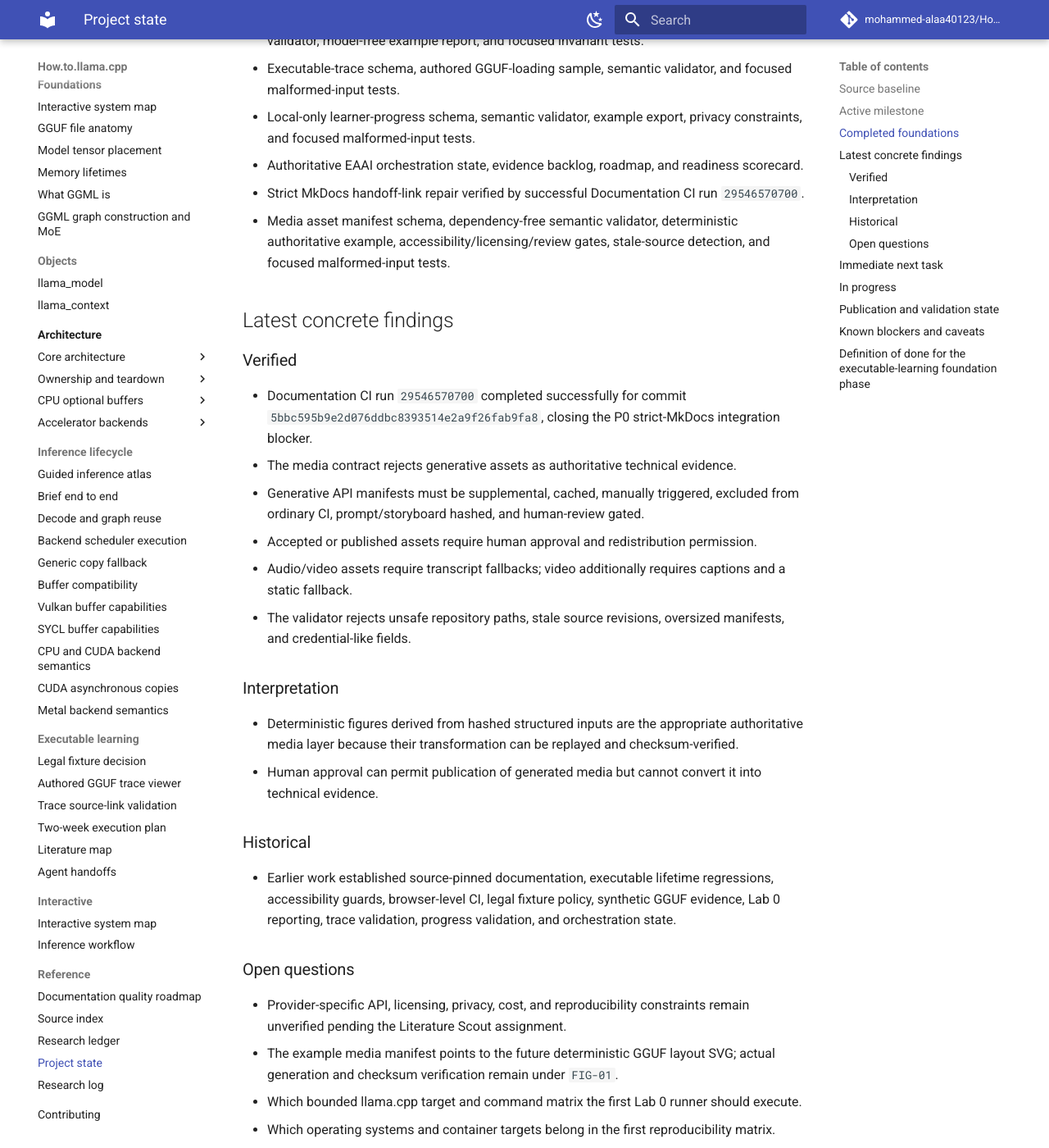
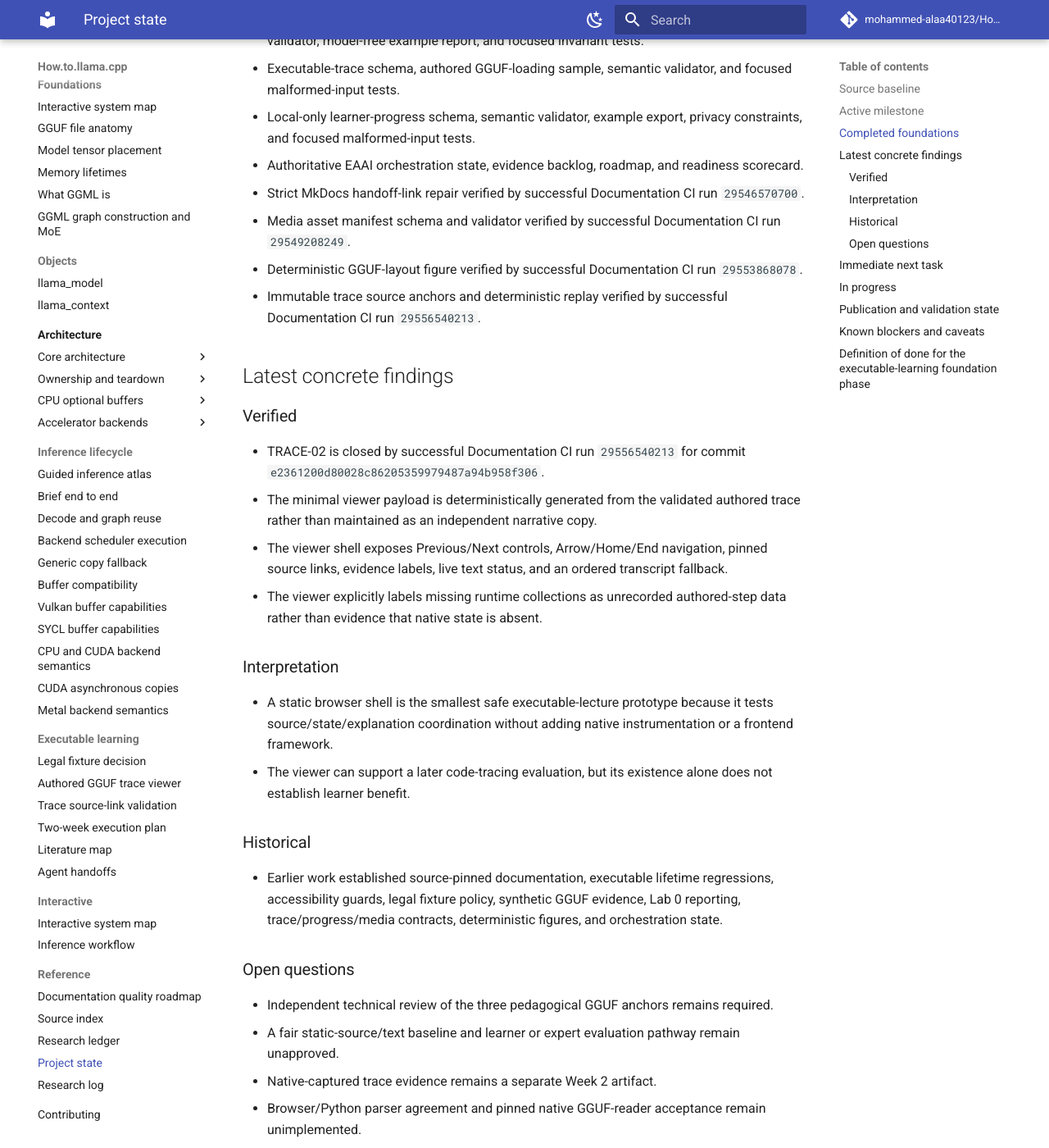
Before and after one commit to mohammed-alaa40123/How.to.llama.cpp, an MkDocs documentation site: the page built from docs/reference/project-state.md, in a window 1280 px wide and 1400 px high, scrolled down 1463 px. Shown: the whole window at 82% size. Built offline with MkDocs 1.6.1 and Material for MkDocs 9.7.7, drawn with Linux system fonts in a browser that asks for light colours; comment, search, counter and statistics services are not loaded; some of the changed text lies outside the part shown.

Commit message:
docs: record trace viewer prototype state

````diff
--- a/docs/reference/project-state.md
+++ b/docs/reference/project-state.md
@@ -1,6 +1,6 @@
 # Project state
 
-_Last updated: 2026-07-17 05:18 Africa/Cairo_
+_Last updated: 2026-07-17 09:02 Africa/Cairo_
 
 Read this file after the root README on every run. It is the compact checkpoint for the current milestone, verified work, blockers, and next priority.
 
@@ -36,71 +36,68 @@ Read this file after the root README on every run. It is the compact checkpoint
 - Local-only learner-progress schema, semantic validator, example export, privacy constraints, and focused malformed-input tests.
 - Authoritative EAAI orchestration state, evidence backlog, roadmap, and readiness scorecard.
 - Strict MkDocs handoff-link repair verified by successful Documentation CI run `29546570700`.
-- Media asset manifest schema, dependency-free semantic validator, deterministic authoritative example, accessibility/licensing/review gates, stale-source detection, and focused malformed-input tests.
+- Media asset manifest schema and validator verified by successful Documentation CI run `29549208249`.
+- Deterministic GGUF-layout figure verified by successful Documentation CI run `29553868078`.
+- Immutable trace source anchors and deterministic replay verified by successful Documentation CI run `29556540213`.
 
 ## Latest concrete findings
 
 ### Verified
 
-- Documentation CI run `29546570700` completed successfully for commit `5bbc595b9e2d076ddbc8393514e2a9f26fab9fa8`, closing the P0 strict-MkDocs integration blocker.
-- The media contract rejects generative assets as authoritative technical evidence.
-- Generative API manifests must be supplemental, cached, manually triggered, excluded from ordinary CI, prompt/storyboard hashed, and human-review gated.
-- Accepted or published assets require human approval and redistribution permission.
-- Audio/video assets require transcript fallbacks; video additionally requires captions and a static fallback.
-- The validator rejects unsafe repository paths, stale source revisions, oversized manifests, and credential-like fields.
+- TRACE-02 is closed by successful Documentation CI run `29556540213` for commit `e2361200d80028c86205359979487a94b958f306`.
+- The minimal viewer payload is deterministically generated from the validated authored trace rather than maintained as an independent narrative copy.
+- The viewer shell exposes Previous/Next controls, Arrow/Home/End navigation, pinned source links, evidence labels, live text status, and an ordered transcript fallback.
+- The viewer explicitly labels missing runtime collections as unrecorded authored-step data rather than evidence that native state is absent.
 
 ### Interpretation
 
-- Deterministic figures derived from hashed structured inputs are the appropriate authoritative media layer because their transformation can be replayed and checksum-verified.
-- Human approval can permit publication of generated media but cannot convert it into technical evidence.
+- A static browser shell is the smallest safe executable-lecture prototype because it tests source/state/explanation coordination without adding native instrumentation or a frontend framework.
+- The viewer can support a later code-tracing evaluation, but its existence alone does not establish learner benefit.
 
 ### Historical
 
-- Earlier work established source-pinned documentation, executable lifetime regressions, accessibility guards, browser-level CI, legal fixture policy, synthetic GGUF evidence, Lab 0 reporting, trace validation, progress validation, and orchestration state.
+- Earlier work established source-pinned documentation, executable lifetime regressions, accessibility guards, legal fixture policy, synthetic GGUF evidence, Lab 0 reporting, trace/progress/media contracts, deterministic figures, and orchestration state.
 
 ### Open questions
 
-- Provider-specific API, licensing, privacy, cost, and reproducibility constraints remain unverified pending the Literature Scout assignment.
-- The example media manifest points to the future deterministic GGUF layout SVG; actual generation and checksum verification remain under `FIG-01`.
-- Which bounded llama.cpp target and command matrix the first Lab 0 runner should execute.
-- Which operating systems and container targets belong in the first reproducibility matrix.
+- Independent technical review of the three pedagogical GGUF anchors remains required.
+- A fair static-source/text baseline and learner or expert evaluation pathway remain unapproved.
+- Native-captured trace evidence remains a separate Week 2 artifact.
 - Browser/Python parser agreement and pinned native GGUF-reader acceptance remain unimplemented.
 
 ## Immediate next task
 
 ```text
-obtain commit-scoped CI for the media manifest contract
-  → if passing, mark MEDIA-01 evidenced
-  → implement FIG-01 deterministic GGUF layout generation
-  → then proceed to the minimal keyboard-operable trace viewer after TRACE-02 acceptance
+obtain commit-scoped CI for VIEW-01
+  → if passing, mark the static authored trace viewer evidenced
+  → preserve the authored/source-derived boundary
+  → proceed to LAB1-01 only after progress integration and figure dependencies are present on one branch
 ```
 
 ## In progress
 
-- Draft PR stack #3–#7 for the EAAI executable-learning foundation and orchestration state.
-- Media manifest/provenance validation branch based on PR #7.
+- Draft PR stack for the EAAI executable-learning foundation.
+- `VIEW-01` static keyboard-operable trace viewer shell awaiting final-head CI.
+- Lab 0 reproducibility matrix and diagnostic taxonomy under `LAB0-02`.
+- Retrospective agent-workflow extraction contract under `DATA-01`.
 - Current-tree regeneration and sanitizer validation of the CPU_REPACK lifetime candidate.
-- Manual/upstream submission of the reviewed 46-release OpenCL ownership correction; GitHub App write access to upstream is blocked.
-- Source-index regeneration with pinned line-aware symbol inventory.
-- Runtime overlays for mmap/page faults, scheduler copies, events, KV/recurrent growth, and backend queues.
 - Website browser-level accessibility and deployed verification.
 
 ## Publication and validation state
 
-- `docs/publication/orchestrator-state.md` and `docs/publication/evidence-backlog.md` are authoritative on the stacked branch.
-- `CI-01` is evidenced by successful run `29546570700`.
-- `MEDIA-01` is implemented and awaiting commit-scoped CI on its final branch head.
-- No participant data, model, telemetry, credential, paid API call, generated media output, or manuscript prose was introduced in this increment.
+- `docs/publication/orchestrator-state.md` and `docs/publication/evidence-backlog.md` remain authoritative.
+- `CI-01`, `MEDIA-01`, `FIG-01`, and `TRACE-02` have passing commit-scoped CI evidence.
+- `VIEW-01` is implemented on this branch and remains in progress until final-head CI passes.
+- No participant data, model, telemetry, credential, paid API call, generated media output, native instrumentation, or manuscript prose was introduced in this increment.
 
 ## Known blockers and caveats
 
-- **Media CI closure:** the contract is committed, but a passing workflow result for the final branch head is still required.
-- **Provider selection:** no generated-media provider may be selected until the Literature Scout verifies current official constraints.
+- **Viewer correctness:** final-head Documentation CI is required; independent llama.cpp/GGML review remains separate.
+- **Educational effectiveness:** no learner-benefit claim is permitted before an approved evaluation pathway and baseline comparison.
 - **Lab 0 runner:** the interface is defined, but no platform-specific build command runner exists yet.
 - **Browser agreement:** no browser parser yet proves agreement with the Python golden output.
 - **Native acceptance:** the synthetic file is a format-teaching fixture and is not claimed to be a valid inference model.
 - **Live-site verification:** Pages should be rechecked only after the stacked changes merge to `main` and deploy.
-- **Current-tree runtime evidence:** source/API compatibility at `8ee54c8` is verified, but the CPU_REPACK fixture has not yet been compiled and executed against that exact current revision.
 - **Evidence retention:** artifact `8368782428` expires on 2026-08-15.
 - **Upstream permission:** direct issue/PR creation in `ggml-org/llama.cpp` is blocked for the connected GitHub App.
 
````
Also changed, not shown: other parts of docs/reference/project-state.md (+1 -1 lines).
